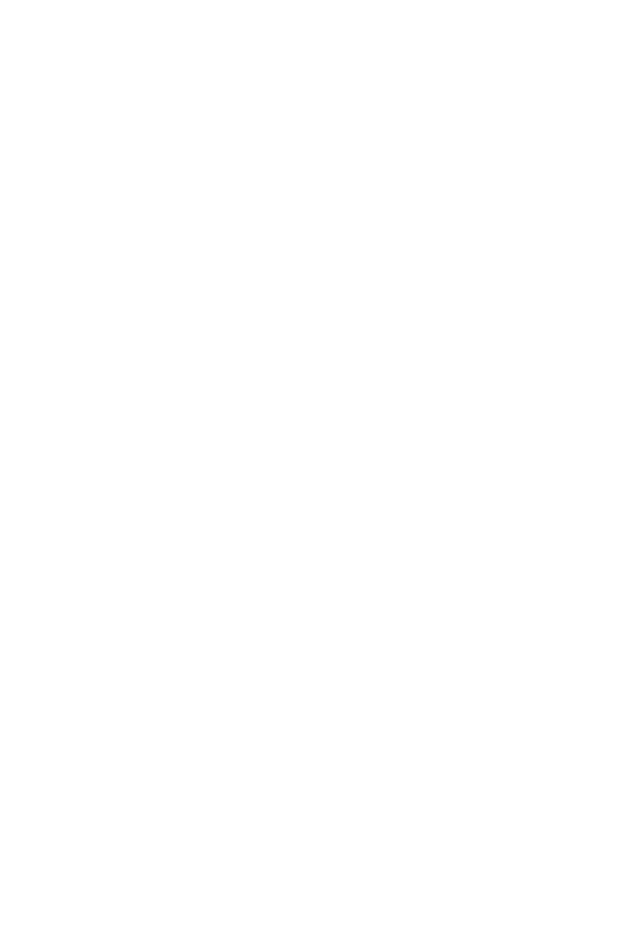
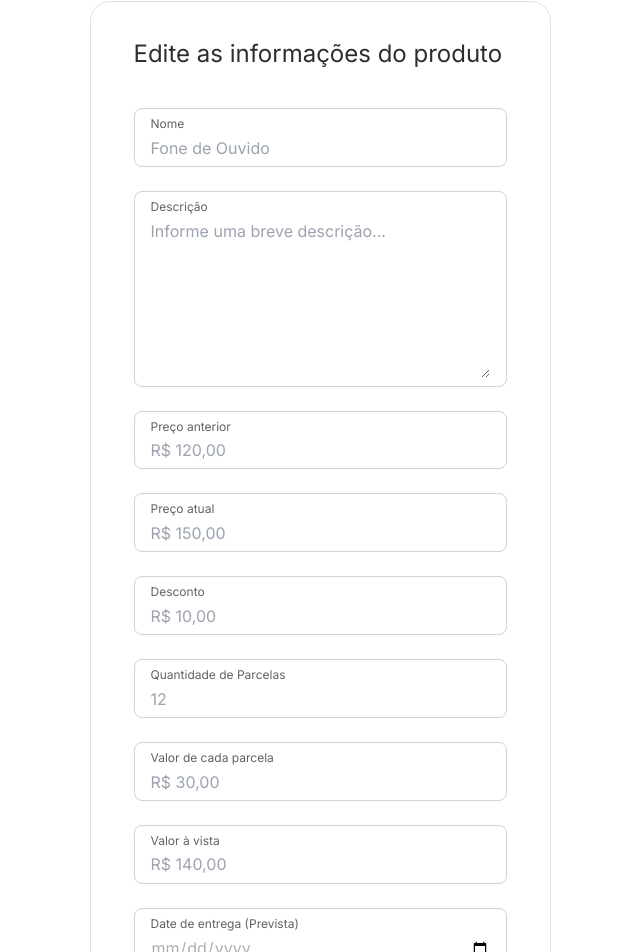
Before and after one commit to zehguilherme/ecommerce-crud, a React (Vite) app in the folder web/: page /produto/editar in a window 1280 px wide. Before the commit this address had no page. Shown: the part 111-1063 px from the top of the page, without its empty margins (320-960 px from the left). Before the commit the page ends 800 px from the top, so only its background shows below. Built offline with nearby package versions, Linux system fonts and the light colour scheme.

Commit message:
Add product edit page

```diff
--- a/web/src/components/Product.tsx
+++ b/web/src/components/Product.tsx
@@ -59,7 +59,7 @@
         </main>
 
         <footer className="flex justify-center gap-[70px] items-center p-[10px]">
-          <a href="">
+          <a href="/produto/editar">
             <Pencil className="w-6 h-6 text-gray-gray3" />
           </a>
 
--- /dev/null
+++ b/web/src/pages/ProductEdit.tsx
@@ -0,0 +1,153 @@
+import { ChangeEvent, useState } from "react";
+import { Header } from "../components/Header";
+import { Date } from "../components/inputs/Date";
+import { Number } from "../components/inputs/Number";
+import { Select } from "../components/inputs/Select";
+import { Text } from "../components/inputs/Text";
+import { TextArea } from "../components/inputs/TextArea";
+import { File } from "../components/inputs/File";
+import { Button } from "../components/Button";
+
+export function ProductEdit() {
+  const [categorySelectedOption, setCategorySelectedOption] = useState("");
+
+  function handleCategoryChange(event: ChangeEvent<HTMLSelectElement>) {
+    setCategorySelectedOption(event.target.value);
+  }
+
+  const categoryHtmlElementOptions = [
+    {
+      value: "",
+      label: "Selecione uma opção...",
+    },
+    {
+      value: "eletronicos",
+      label: "Eletrônicos",
+    },
+    {
+      value: "roupas",
+      label: "Roupas",
+    },
+    {
+      value: "acessorios",
+      label: "Acessórios",
+    },
+    {
+      value: "livros",
+      label: "Livros",
+    },
+    {
+      value: "alimentos",
+      label: "Alimentos",
+    },
+    {
+      value: "moveis",
+      label: "Móveis",
+    },
+    {
+      value: "esportes",
+      label: "Artigos Esportivos",
+    },
+    {
+      value: "beleza",
+      label: "Produtos de Beleza",
+    },
+    {
+      value: "brinquedos",
+      label: "Brinquedos",
+    },
+  ];
+
+  return (
+    <div className="bg-white">
+      <Header />
+
+      <main className="max-w-[1200px] mx-auto px-6 sm:px-8 py-8">
+        <div className="sm:border sm:border-gray-gray5 sm:rounded-[20px] sm:px-[43px] sm:py-[37px] flex flex-col gap-10 max-w-[461px] mx-auto">
+          <h2 className="text-black-black2 font-normal text-3xl">
+            Edite as informações do produto
+          </h2>
+
+          <form className="flex flex-col gap-6">
+            <Text label="Nome" placeholder="Fone de Ouvido" id="name" />
+
+            <TextArea
+              label="Descrição"
+              placeholder="Informe uma breve descrição..."
+              id="description"
+              rows={8}
+            />
+
+            <Number
+              label="Preço anterior"
+              id="previous-price"
+              placeholder="R$ 120,00"
+            />
+
+            <Number
+              label="Preço atual"
+              id="current-price"
+              placeholder="R$ 150,00"
+            />
+
+            <Number label="Desconto" id="discount" placeholder="R$ 10,00" />
+
+            <Number
+              label="Quantidade de Parcelas"
+              id="installments-number"
+              placeholder="12"
+            />
+
+            <Number
+              label="Valor de cada parcela"
+              id="installments-value"
+              placeholder="R$ 30,00"
+            />
+
+            <Number
+              label="Valor à vista"
+              id="R$ 140,00"
+              placeholder="R$ 140,00"
+            />
+
+            <Date
+              label="Date de entrega (Prevista)"
+              id="delivery-date"
+              placeholder="26/02/2024"
+            />
+
+            <Number
+              label="Quantidade em Estoque"
+              id="quantity"
+              placeholder="50"
+            />
+
+            <Text label="Marca" placeholder="Edifier" id="brand" />
+
+            <Select
+              label="Categoria"
+              id="category"
+              options={categoryHtmlElementOptions}
+              value={categorySelectedOption}
+              onChange={handleCategoryChange}
+            />
+
+            <File
+              label="Imagem"
+              placeholder="Escolher arquivo"
+              id="image"
+              acceptedTypes="image/*"
+            />
+
+            <Button
+              text="Editar informações"
+              type="submit"
+              className="bg-green-green1 text-white"
+              onClick={() => {}}
+            />
+          </form>
+        </div>
+      </main>
+    </div>
+  );
+}
```
Also changed, not shown: web/src/main.tsx (+6 -1 lines).
